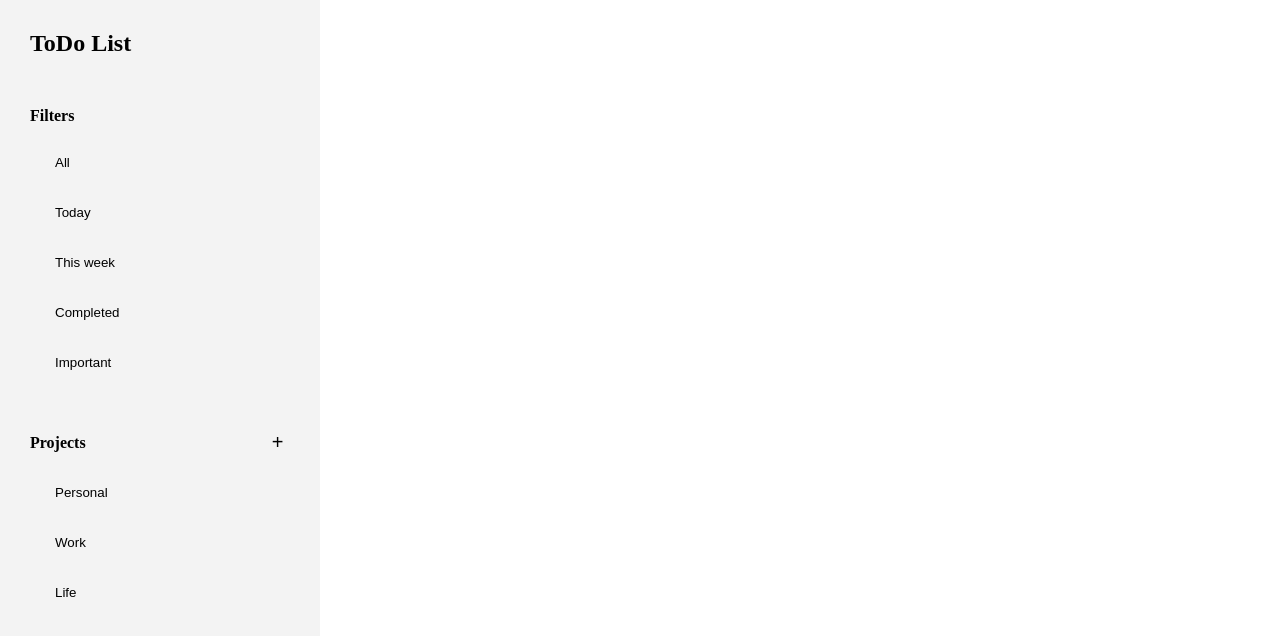
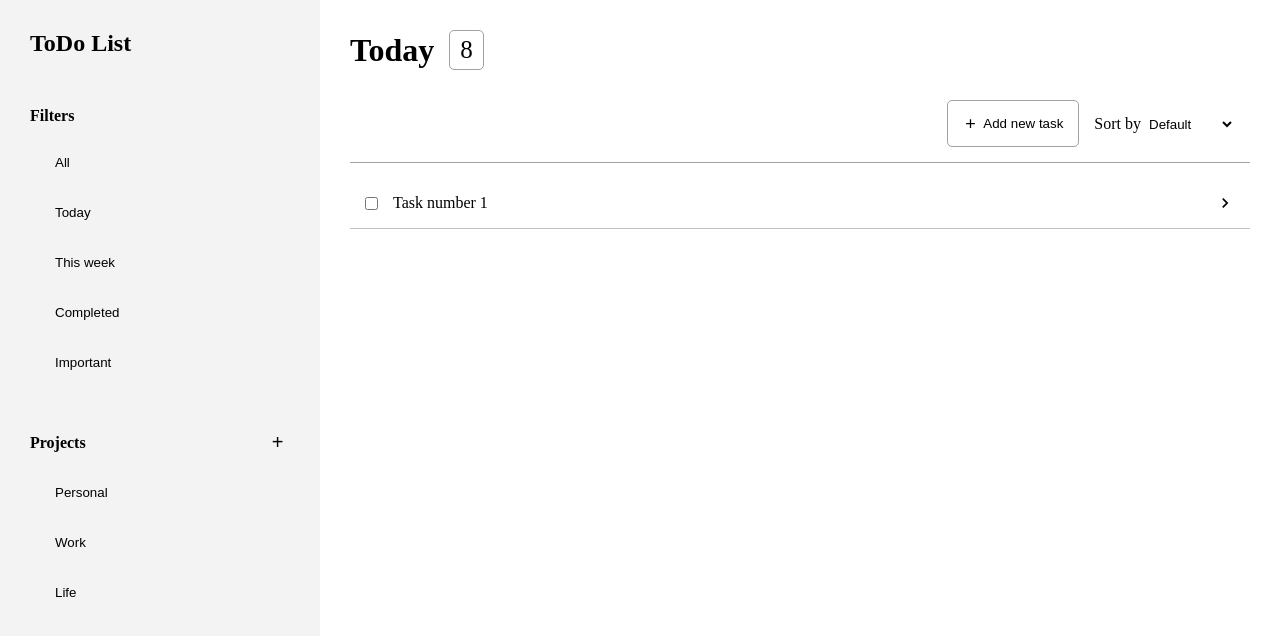
Before and after one commit to JoseD971/todo-list, a website built with webpack: page src/index.html in a window 1280 px wide. Both pictures are taken after a click on the button "Today". Built offline with nearby package versions, Linux system fonts and the light colour scheme.

Commit message:
Se agrega diseño para la lista de tareas (To Do)
display.js: Función que desplega la lista al inicializarla con un botón. Función init que realiza las preparaciones iniciales para el correcto funcionamiento del resto de métodos del módulo

style.css: Aplica estilos a la lista de tareas

```diff
--- a/src/index.html
+++ b/src/index.html
@@ -27,7 +27,7 @@
                         <button>All</button>
                     </li>
                     <li>
-                        <button>Today</button>
+                        <button id="sort-today">Today</button>
                     </li>
                     <li>
                         <button>This week</button>
--- a/src/index.js
+++ b/src/index.js
@@ -1,2 +1,4 @@
 import './style.css';
 import Display from './modules/display';
+
+Display.init();
--- a/src/modules/display.js
+++ b/src/modules/display.js
@@ -2,11 +2,44 @@ import ToDo from './todo.js';
 import Project from './project.js';
 
 const Display = (() => {
+
     const init = () => {
+        const content = document.getElementById('content');
+        const sortToday = document.getElementById('sort-today');
 
+        sortToday.addEventListener('click', today);
     }
 
-    return {}
+    const today = () => {
+        content.innerHTML = `
+        <div class="main-panel">
+                <div class="header">
+                    <h1>Today</h1>
+                    <span>8</span>
+                </div>
+                <div class="options">
+                    <button class="new-task"><svg xmlns="http://www.w3.org/2000/svg" viewBox="0 0 24 24"><title>plus</title><path d="M19,13H13V19H11V13H5V11H11V5H13V11H19V13Z" /></svg> Add new task</button>
+                    <div class="sort-button">
+                        <label for="sort">Sort by</label>
+                        <select name="sort" id="sort">
+                            <option value="default">Default</option>
+                            <option value="asc">Name Asc</option>
+                            <option value="desc">Name Desc</option>
+                        </select>
+                    </div>
+                </div>
+                <div id="list">
+                    <div class="card">
+                        <input type="checkbox" name="chckd">
+                        <p>Task number 1</p>
+                        <button title="Expand task" class="expand"><svg xmlns="http://www.w3.org/2000/svg" viewBox="0 0 24 24"><title>chevron-right</title><path d="M8.59,16.58L13.17,12L8.59,7.41L10,6L16,12L10,18L8.59,16.58Z" /></svg></button>
+                    </div>
+                </div>
+            </div>
+        `;
+    }
+
+    return {init}
 })();
 
 export default Display;
--- a/src/style.css
+++ b/src/style.css
@@ -12,12 +12,14 @@
     box-sizing: border-box;
 }
 
-button {
+button,
+select {
     background: none;
     border: none;
 }
 
-button:hover {
+button:hover,
+select:hover {
     cursor: pointer;
     background-color: rgba(0,0,0,0.1);
 }
@@ -48,7 +50,7 @@ dialog:-internal-dialog-in-top-layer::backdrop {
     border: none;
 }
 
-/* Main Interface */
+/* Content */
 
 .container {
     display: grid;
@@ -99,3 +101,69 @@ dialog:-internal-dialog-in-top-layer::backdrop {
 #content {
     padding: 30px;
 }
+
+/* Main Panel */
+
+.main-panel {
+    display: flex;
+    flex-direction: column;
+    justify-content: start;
+    gap: 15px;
+}
+
+.header,
+.header span,
+.options,
+.card {
+    display: flex;
+    align-items: center;
+    gap: 15px;
+}
+
+.header {
+    justify-content: start;
+}
+
+.header span {
+    border: 1px solid #a1a1a1;
+    border-radius: 5px;
+    font-size: 25px;
+    padding-right: 10px;
+    padding-left: 10px;
+    padding-top: 5px;
+    padding-bottom: 5px;
+    justify-content: center;
+}
+
+.options {
+    justify-content: end;
+    padding: 15px;
+    border-bottom: 1px solid #a1a1a1;
+}
+
+.new-task {
+    display: flex;
+    justify-content: center;
+    align-items: center;
+    gap: 5px;
+    border: 1px solid #a1a1a1;
+    border-radius: 5px;
+    padding: 15px;
+}
+
+.new-task svg {
+    width: 15px;
+    height: 15px;
+}
+
+.card {
+    padding: 15px;
+    border-bottom: 1px solid #c2c2c2;
+}
+
+.expand {
+    align-items: center;
+    width: 20px;
+    height: 20px;
+    margin-left: auto;
+}
```
